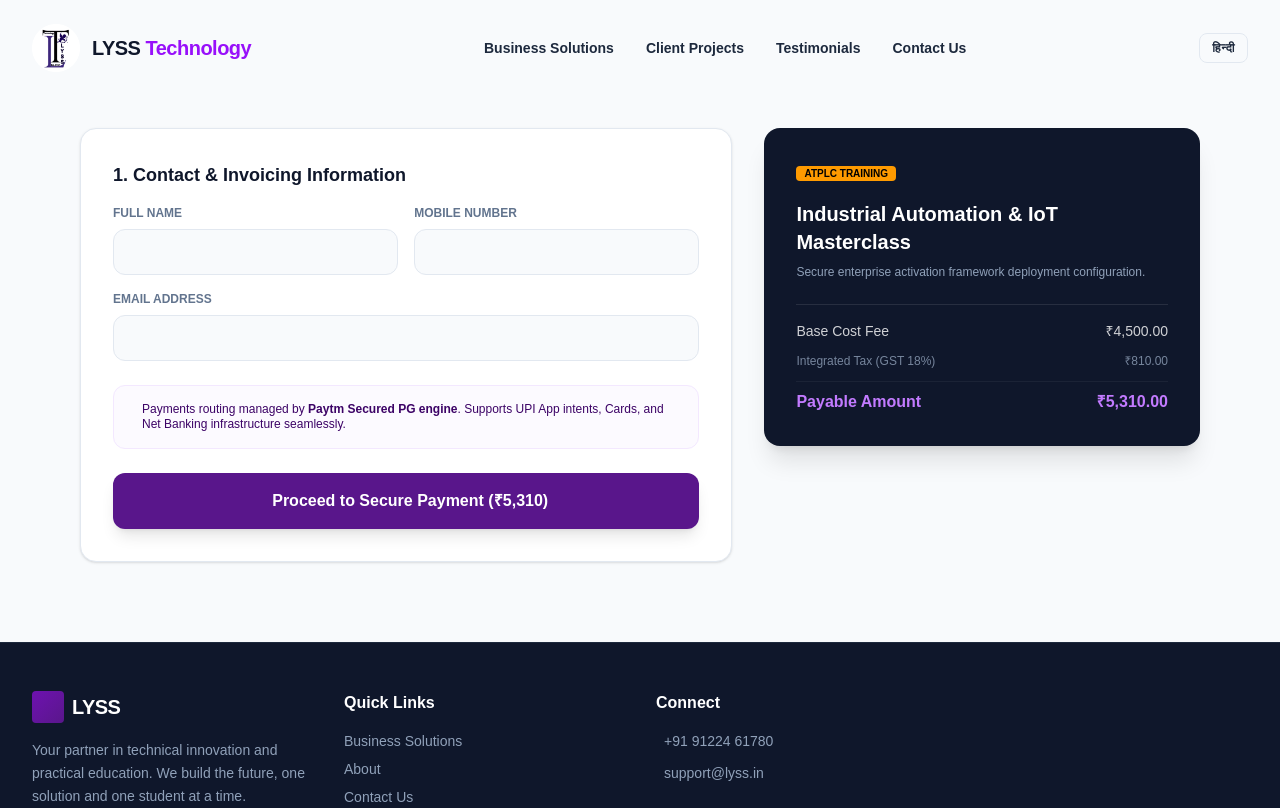
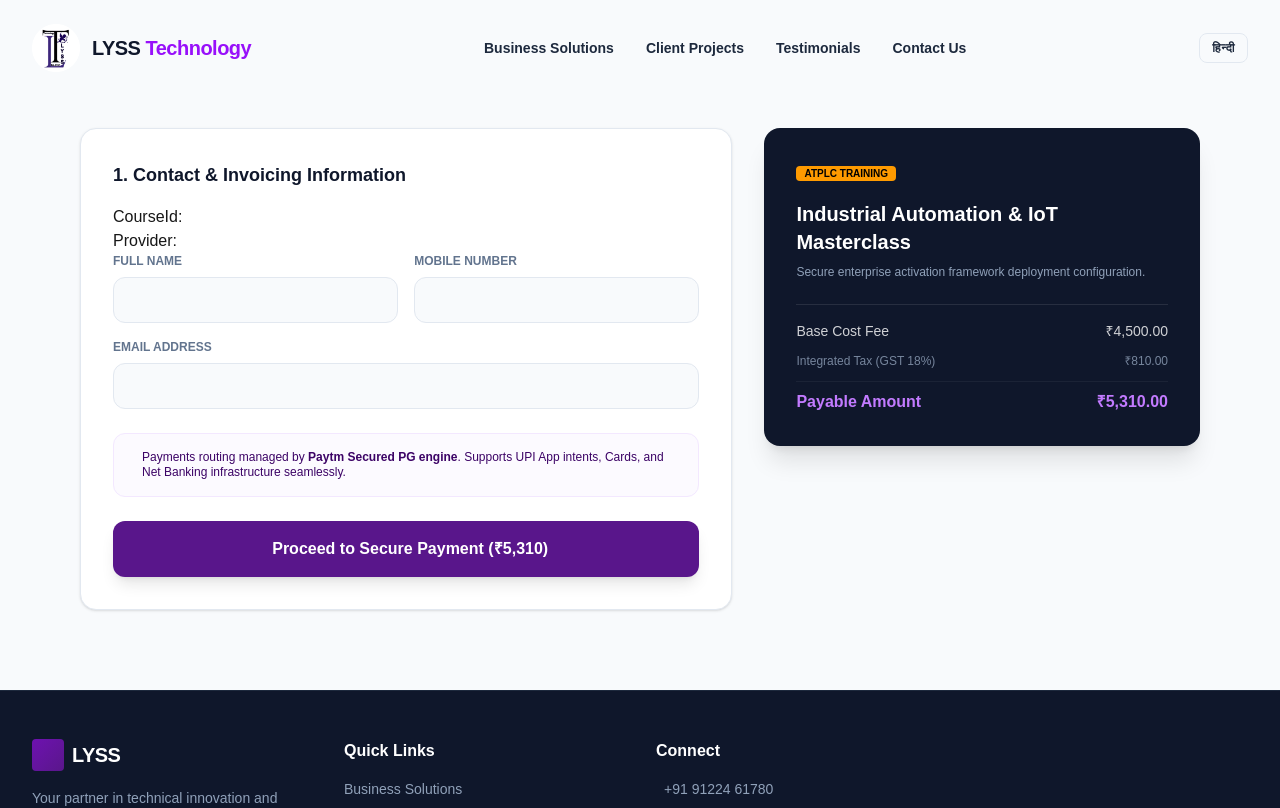
Before and after one commit to Atul18341/lyss-website, a Next.js app: page /checkout-page in a window 1280 px wide. Shown: the top 808 px of the page. Built offline with nearby package versions, Linux system fonts and the light colour scheme.

Commit message:
ATPLC redirect check code added

```diff
--- a/app/api/paytm/callback/route.ts
+++ b/app/api/paytm/callback/route.ts
@@ -35,7 +35,7 @@ export async function POST(req: Request) {
       // await db.order.update({ where: { id: orderId }, data: { paid: true, transactionId: txnId } });
 
       return NextResponse.redirect(
-        new URL(`/checkout-page/status?status=success&order=${orderId}&amt=${amount}`, req.url),
+        new URL(`/checkout-page/status?status=success&txnId=${txnId}`, req.url),
         303
       );
     }
--- a/app/checkout-page/page.tsx
+++ b/app/checkout-page/page.tsx
@@ -1,5 +1,6 @@
 "use client";
 import React, { useState, useEffect } from 'react';
+import { useSearchParams } from "next/navigation";
 import Script from 'next/script'; // Clean script loader element built into Next.js
 import Navbar from '../components/Navbar';
 import Footer from '../components/Footer';
@@ -16,9 +17,12 @@ interface CheckoutItem {
 
 const Checkout = () => {
   const [language] = useState<'en' | 'hi'>('en');
+  const searchParams = useSearchParams();
+   const courseId = searchParams.get("courseId");
+   const provider = searchParams.get("provider");
   const t = content[language];
   const [loading, setLoading] = useState<boolean>(false);
-
+  const [product, setProduct] = useState(null);
   // Form Fields State
   const [customer, setCustomer] = useState({ name: '', mobile: '', email: '' });
 
@@ -165,6 +169,8 @@ const targetOrderId = `LYSS_ORDER_${Date.now()}_${Math.floor(Math.random() * 100
             <form onSubmit={initiaitePaymentPipeline} className="space-y-6">
               <div>
                 <h3 className="text-lg font-bold text-slate-900 mb-4">1. Contact & Invoicing Information</h3>
+                <p>CourseId:{courseId}</p>
+          <p>Provider:{provider}</p>
                 <div className="grid grid-cols-1 md:grid-cols-2 gap-4">
                   <div>
                     <label className="block text-xs font-bold uppercase text-slate-500 mb-2">Full Name</label>
@@ -174,6 +180,7 @@ const targetOrderId = `LYSS_ORDER_${Date.now()}_${Math.floor(Math.random() * 100
                       onChange={(e) => setCustomer({...customer, name: e.target.value})}
                       className="w-full px-4 py-3 rounded-xl bg-slate-50 border border-slate-200 outline-none text-sm"
                     />
+
                   </div>
                   <div>
                     <label className="block text-xs font-bold uppercase text-slate-500 mb-2">Mobile Number</label>
--- a/app/checkout-page/status/page.tsx
+++ b/app/checkout-page/status/page.tsx
@@ -8,8 +8,7 @@ import Link from 'next/link';
 function StatusCardContent() {
   const searchParams = useSearchParams();
   const status = searchParams.get('status');
-  const orderId = searchParams.get('order');
-  const amount = searchParams.get('amt');
+  const txnId = searchParams.get('txnId');
 
   return (
     <div className="max-w-md w-full bg-white rounded-xl shadow-lg p-8 text-center border border-gray-100">
@@ -19,8 +18,7 @@ function StatusCardContent() {
           <h1 className="text-2xl font-bold text-gray-900 mb-2">Payment Successful!</h1>
           <p className="text-gray-600 mb-6">Thank you. Your transaction completed securely.</p>
           <div className="bg-gray-50 rounded-lg p-4 mb-6 text-left text-sm text-gray-600 space-y-2">
-            <div><strong>Order Reference ID:</strong> {orderId}</div>
-            <div><strong>Settled Amount:</strong> ₹{amount}</div>
+            <div><strong>Transaction ID:</strong> {txnId}</div>
           </div>
         </div>
       )}
@@ -29,7 +27,7 @@ function StatusCardContent() {
         <div>
           <div className="w-16 h-16 bg-red-100 text-red-600 rounded-full flex items-center justify-center mx-auto mb-4 text-3xl font-bold">✕</div>
           <h1 className="text-2xl font-bold text-gray-900 mb-2">Payment Declined</h1>
-          <p className="text-gray-600 mb-6">The bank refused to complete the transaction authorization request.</p>
+          <p className="text-gray-600 mb-6">The bank refused to complete the transaction authorization request. Kindly try again or after sometime.</p>
         </div>
       )}
 
@@ -37,7 +35,7 @@ function StatusCardContent() {
         <div>
           <div className="w-16 h-16 bg-yellow-100 text-yellow-600 rounded-full flex items-center justify-center mx-auto mb-4 text-3xl font-bold">!</div>
           <h1 className="text-2xl font-bold text-gray-900 mb-2">Processing Interrupted</h1>
-          <p className="text-gray-600 mb-6">We are verifying the deposit ledger manually with the node server network.</p>
+          <p className="text-gray-600 mb-6">Our team are verifying the deposit ledger manually with the Paytm and update you very soon.</p>
         </div>
       )}
 
```
Also changed, not shown: app/solutions/page.tsx (line endings or trailing spaces), vercel.json (added).
